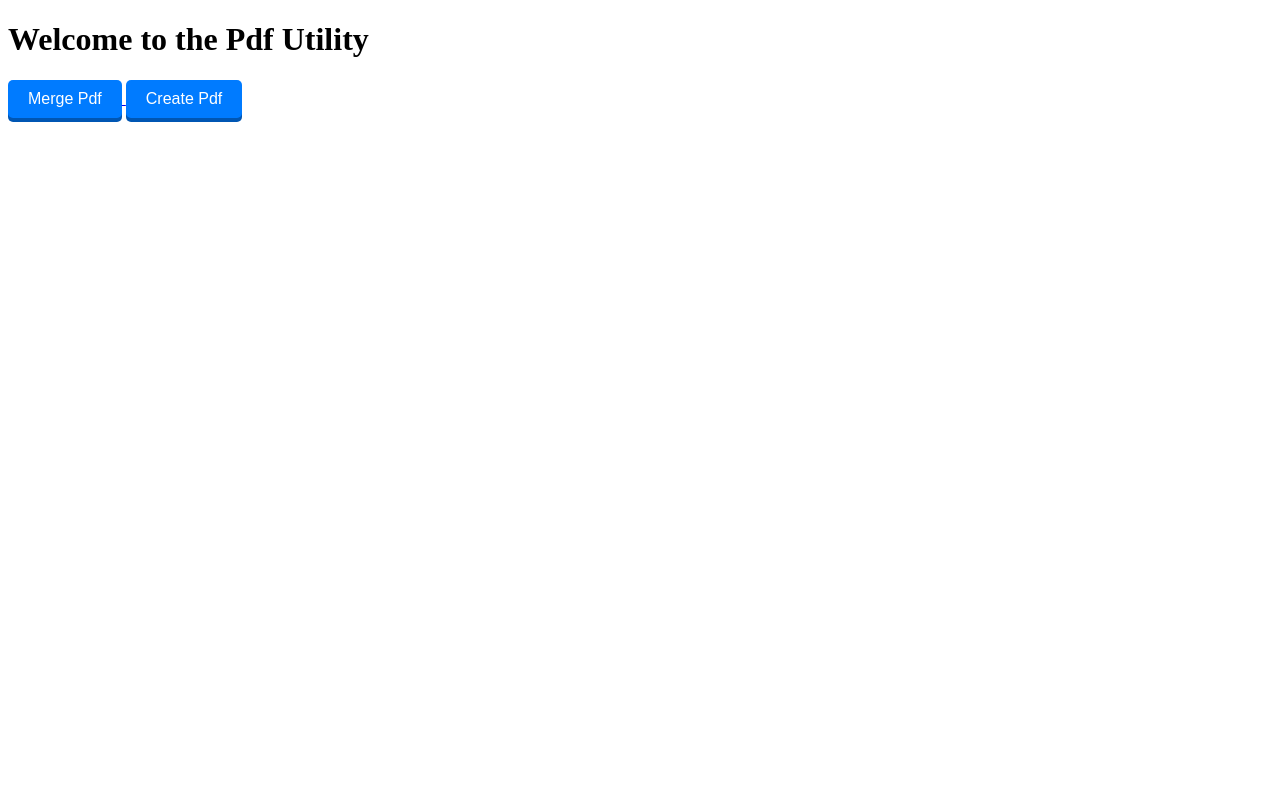
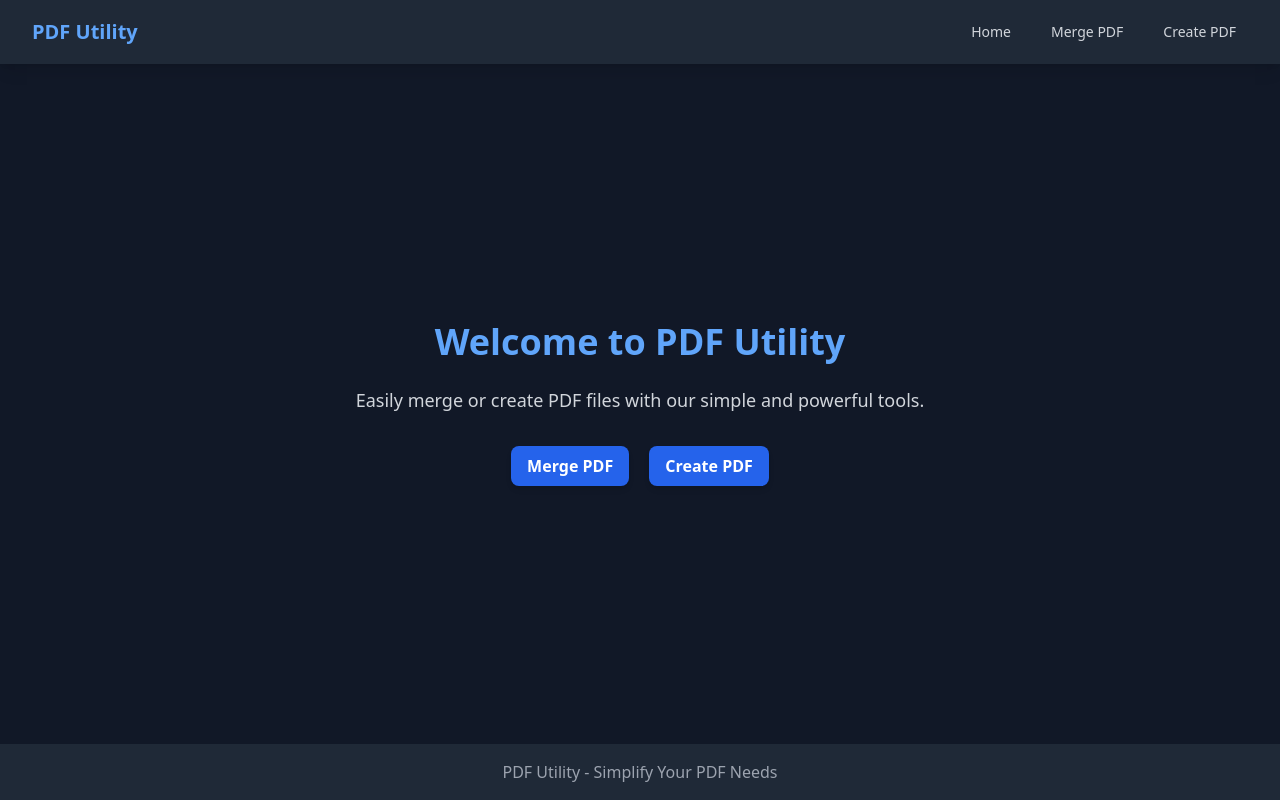
Before and after one commit to codedbyyprince/PDF-Maker-Merger-Flask-web-, a Flask app: page / in a window 1280 px wide. Run offline with Flask 3, Linux system fonts and the light colour scheme; some libraries are stand-ins or nearby versions.

Commit message:
added style , procfile , requirements.txt

```diff
--- a/app.py
+++ b/app.py
@@ -17,19 +17,18 @@ def merge_page():
 @app.route('/merge', methods=['POST'])
 def merge_pdf():
     if request.method == 'POST':
-        pdf_files = request.files.getlist('pdf')
+        pdf_files = request.files.getlist('files')
         output = request.form['output']
-
-        # 1. This variable holds the BytesIO object (the merged PDF)
+        if not output.lower().endswith('.pdf'):
+            output += '.pdf'
         merged_pdf = merge(pdfs=pdf_files)
-
         return send_file(
-            # 2. FIX: Use the variable that holds the merged data (meged_pdf)
             merged_pdf,
             download_name=output,
             mimetype='application/pdf',
             as_attachment=True,
         )
+
 
 @app.route('/create_pdf')
 def create_page():
@@ -40,10 +39,10 @@ def create_pdf():
     if request.method == 'POST':
         pdf_files = request.files.getlist('files')
         output = request.form['output']
+        if not output.lower().endswith('.pdf'):
+            output += '.pdf'
         created_pdf =  create(pdf_files)
-
         return send_file(
-            # 2. FIX: Use the variable that holds the merged data (meged_pdf)
             created_pdf,
             download_name=output,
             mimetype='application/pdf',
--- a/templates/home.html
+++ b/templates/home.html
@@ -3,45 +3,53 @@
 <head>
     <meta charset="UTF-8">
     <meta name="viewport" content="width=device-width, initial-scale=1.0">
-    <title>Home Page</title>
-    <style>
-        .styled-button {
-            display: inline-block; /* Allows padding and margin */
-            padding: 10px 20px;
-            font-size: 16px;
-            cursor: pointer;
-            text-align: center;
-            text-decoration: none;
-            outline: none;
-            color: #fff;
-            background-color: #007bff;
-            border: none;
-            border-radius: 5px;
-            box-shadow: 0 4px #0056b3;
-        }
+    <title>Home - PDF Utility</title>
+    <script src="https://cdn.tailwindcss.com"></script>
+</head>
+<body class="bg-gray-900 text-gray-100 min-h-screen flex flex-col">
+    <!-- Navigation Bar -->
+    <nav class="bg-gray-800 shadow-lg">
+        <div class="max-w-7xl mx-auto px-4 sm:px-6 lg:px-8">
+            <div class="flex justify-between h-16">
+                <div class="flex items-center">
+                    <h1 class="text-xl font-bold text-blue-400">PDF Utility</h1>
+                </div>
+                <div class="flex items-center space-x-4">
+                    <a href="/" class="text-gray-300 hover:bg-gray-700 hover:text-white px-3 py-2 rounded-md text-sm font-medium">Home</a>
+                    <!-- ...existing code... -->
+<a href="/merge_pdf" class="text-gray-300 hover:bg-gray-700 hover:text-white px-3 py-2 rounded-md text-sm font-medium">Merge PDF</a>
+<a href="/create_pdf" class="text-gray-300 hover:bg-gray-700 hover:text-white px-3 py-2 rounded-md text-sm font-medium">Create PDF</a>
+<!-- ...existing code... -->
+                </div>
+            </div>
+        </div>
+    </nav>
 
-        .styled-button:hover {
-            background-color: #0056b3;
-        }
+    <!-- Main Content -->
+    <main class="flex-grow flex items-center justify-center py-12 px-4 sm:px-6 lg:px-8">
+        <div class="text-center">
+            <h1 class="text-4xl font-extrabold text-blue-400 mb-6">Welcome to PDF Utility</h1>
+            <p class="text-lg text-gray-300 mb-8">Easily merge or create PDF files with our simple and powerful tools.</p>
+            <div class="space-x-4">
+                <a href="/merge_pdf">
+                    <button class="bg-blue-600 hover:bg-blue-700 text-white font-semibold py-2 px-4 rounded-lg shadow-md transform transition hover:scale-105">
+                        Merge PDF
+                    </button>
+                </a>
+                <a href="/create_pdf">
+                    <button class="bg-blue-600 hover:bg-blue-700 text-white font-semibold py-2 px-4 rounded-lg shadow-md transform transition hover:scale-105">
+                        Create PDF
+                    </button>
+                </a>
+            </div>
+        </div>
+    </main>
 
-        .styled-button:active {
-            background-color: #004494;
-            box-shadow: 0 2px #003366;
-            transform: translateY(2px);
-        }
-    </style>
-</head>
-<body>
-
-    <h1>Welcome to the Pdf Utility</h1>
-
-
-<a href="{{ url_for('merge_page') }}">
-    <button class="styled-button">Merge Pdf</button>
-</a>
-<a href="{{ url_for('create_page') }}">
-    <button class="styled-button">Create Pdf</button>
-</a>
-
+    <!-- Footer -->
+    <footer class="bg-gray-800 py-4">
+        <div class="max-w-7xl mx-auto px-4 sm:px-6 lg:px-8 text-center">
+            <p class="text-gray-400">PDF Utility - Simplify Your PDF Needs</p>
+        </div>
+    </footer>
 </body>
 </html>
```
Also changed, not shown: requirements.txt (added, +18 -0 lines), templates/create_pdf.html (+45 -10 lines), templates/merge_pdf.html (+45 -11 lines), 1 other file.
